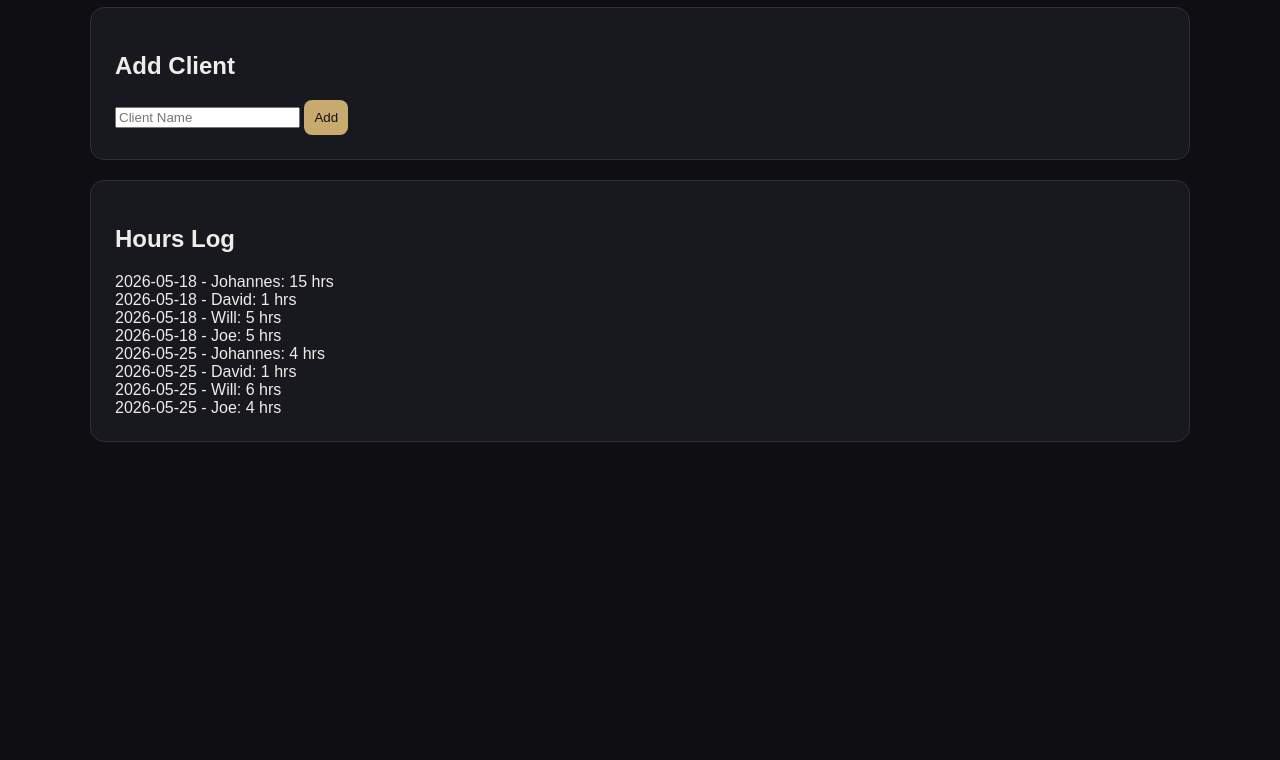
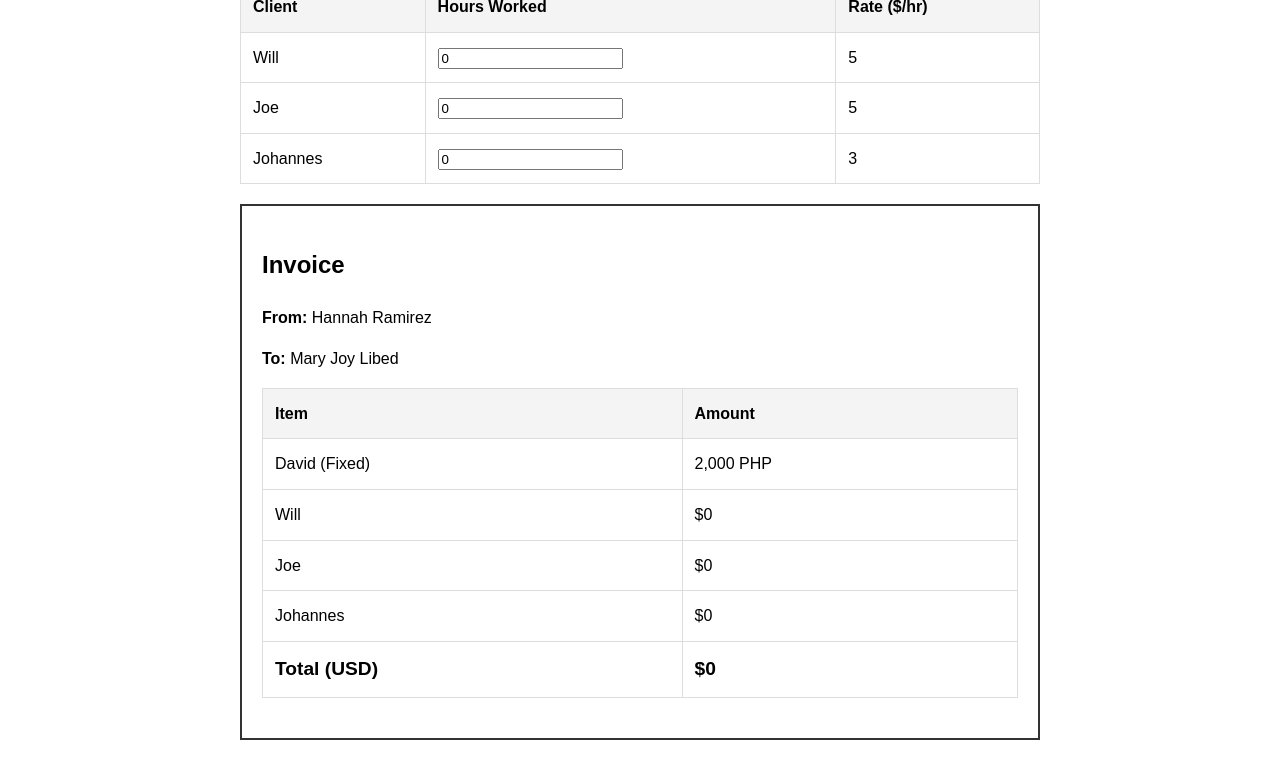
Before and after one commit to hanaramirez15/Work-Tracker, a plain HTML site: page index.html in a window 1280 px wide. Shown: the part 113-873 px from the top of the page. Before the commit the page ends 800 px from the top, so only its background shows below. Drawn offline with Linux system fonts and the light colour scheme.

Commit message:
Update index.html

```diff
--- a/index.html
+++ b/index.html
@@ -3,60 +3,68 @@
 <head>
     <meta charset="UTF-8">
     <meta name="viewport" content="width=device-width, initial-scale=1.0">
-<title>Hannah's Work Tracker</title>
-<!-- Include your original styles from tracker-invoice.html here -->
+    <title>Invoice Generator</title>
     <style>
-  /* Use the exact CSS provided in your original tracker-invoice.html file */
-  :root { --bg: #0f0f13; --surface: #18181f; --surface2: #22222d; --border: #2e2e3d; --accent: #c8a96e; --text: #f0ede8; }
-  body { font-family: 'DM Sans', sans-serif; background: var(--bg); color: var(--text); padding: 32px 20px; }
-  .app { max-width: 1100px; margin: 0 auto; }
-  .log-section { background: var(--surface); border: 1px solid var(--border); border-radius: 14px; padding: 24px; margin-bottom: 20px; }
-  .btn-primary { background: var(--accent); color: #111; padding: 10px; border-radius: 8px; border: none; cursor: pointer; }
+        body { font-family: sans-serif; margin: 20px; line-height: 1.6; }
+        .container { max-width: 800px; margin: auto; }
+        table { width: 100%; border-collapse: collapse; margin-bottom: 20px; }
+        th, td { border: 1px solid #ddd; padding: 12px; text-align: left; }
+        th { background-color: #f4f4f4; }
+        .invoice-box { border: 2px solid #333; padding: 20px; }
+        .total { font-weight: bold; font-size: 1.2em; }
     </style>
 </head>
 <body>
-<div class="app">
-  <h1>Work Tracker</h1>
+    <div class="container">
+        <h1>Work Hour Tracker</h1>
+        <table id="trackerTable">
+            <thead>
+                <tr>
+                    <th>Client</th>
+                    <th>Hours Worked</th>
+                    <th>Rate ($/hr)</th>
+                </tr>
+            </thead>
+            <tbody>
+                <tr><td>Will</td><td><input type="number" class="hours" value="0" oninput="calculate()"></td><td>5</td></tr>
+                <tr><td>Joe</td><td><input type="number" class="hours" value="0" oninput="calculate()"></td><td>5</td></tr>
+                <tr><td>Johannes</td><td><input type="number" class="hours" value="0" oninput="calculate()"></td><td>3</td></tr>
+            </tbody>
+        </table>
 
-  <!-- Add Client Section -->
-  <div class="log-section">
-    <h2>Add Client</h2>
-    <input type="text" id="new-client-name" placeholder="Client Name">
-    <button class="btn-primary" onclick="addClient()">Add</button>
-  </div>
-
-  <!-- Hours Log -->
-  <div class="log-section">
-    <h2>Hours Log</h2>
-    <div id="logs-list"></div>
+        <div class="invoice-box">
+            <h2>Invoice</h2>
+            <p><strong>From:</strong> Hannah Ramirez</p>
+            <p><strong>To:</strong> Mary Joy Libed</p>
+            <table>
+                <thead>
+                    <tr><th>Item</th><th>Amount</th></tr>
+                </thead>
+                <tbody id="invoiceBody">
+                    <tr><td>David (Fixed)</td><td>2,000 PHP</td></tr>
+                    <tr><td>Will</td><td id="willTotal">$0</td></tr>
+                    <tr><td>Joe</td><td id="joeTotal">$0</td></tr>
+                    <tr><td>Johannes</td><td id="johannesTotal">$0</td></tr>
+                    <tr class="total"><td>Total (USD)</td><td id="grandTotal">$0</td></tr>
+                </tbody>
+            </table>
         </div>
     </div>
 
     <script>
-// Your specific data
-let logs = [
-  { date: '2026-05-18', client: 'Johannes', hours: 15 },
-  { date: '2026-05-18', client: 'David', hours: 1 },
-  { date: '2026-05-18', client: 'Will', hours: 5 },
-  { date: '2026-05-18', client: 'Joe', hours: 5 },
-  { date: '2026-05-25', client: 'Johannes', hours: 4 },
-  { date: '2026-05-25', client: 'David', hours: 1 },
-  { date: '2026-05-25', client: 'Will', hours: 6 },
-  { date: '2026-05-25', client: 'Joe', hours: 4 }
-];
+        function calculate() {
+            const inputs = document.querySelectorAll('.hours');
+            const rates = [5, 5, 3];
+            const ids = ['willTotal', 'joeTotal', 'johannesTotal'];
+            let grandTotal = 0;
 
-function render() {
-  document.getElementById('logs-list').innerHTML = logs.map(l =>
-    `<div>${l.date} - ${l.client}: ${l.hours} hrs</div>`
-  ).join('');
+            inputs.forEach((input, index) => {
+                const total = input.value * rates[index];
+                document.getElementById(ids[index]).innerText = '$' + total;
+                grandTotal += total;
+            });
+            document.getElementById('grandTotal').innerText = '$' + grandTotal;
         }
-
-function addClient() {
-  const name = document.getElementById('new-client-name').value;
-  alert('Added ' + name);
-}
-
-render();
     </script>
 </body>
 </html>
```
Lines whose indentation alone changed are shown as unchanged.
